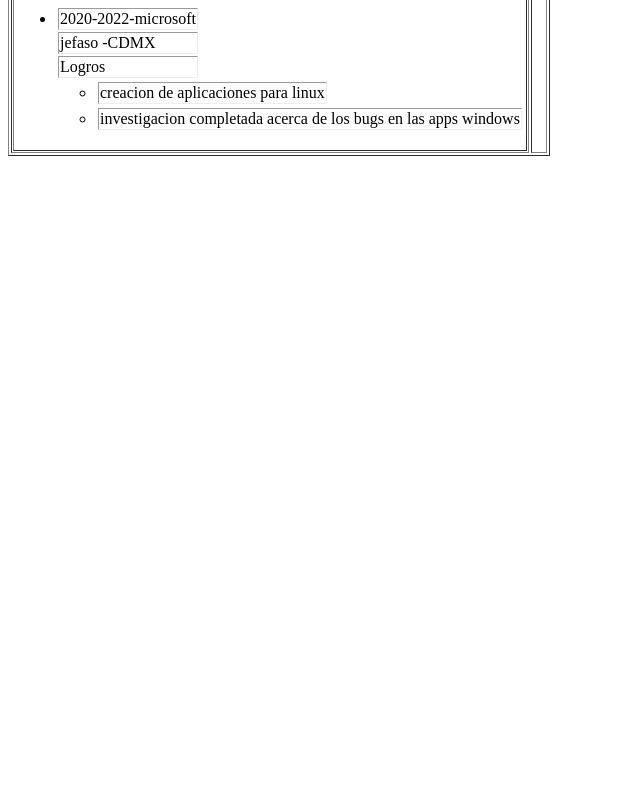
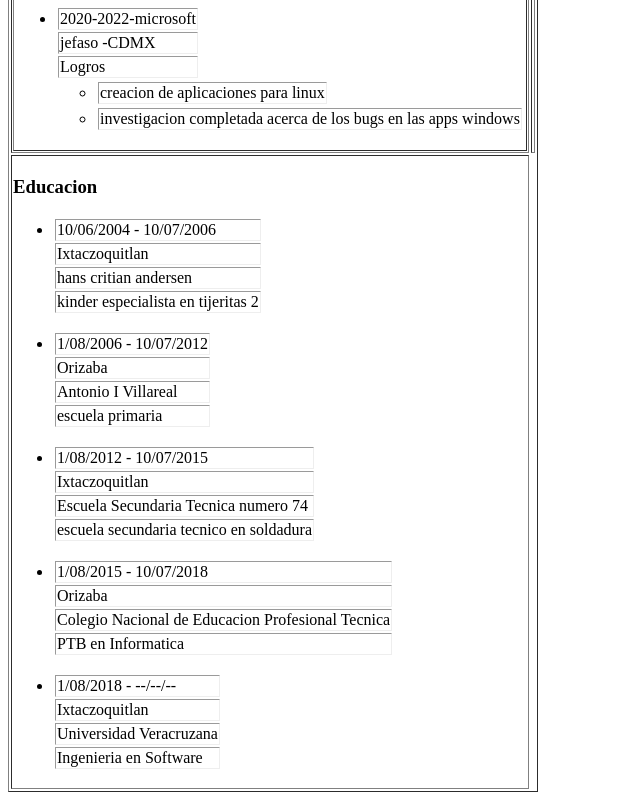
Before and after one commit to jairH3110/jairH3110.github.io, an Angular app: page / in a window 1280 px wide. Shown: the part 627-1427 px from the top of the page, without its empty margins (0-640 px from the left). Before the commit the page ends 800 px from the top, so only its background shows below. Built offline with nearby package versions, Linux system fonts and the light colour scheme.

Commit message:
se creo branch education y se cumplio con las tareas #11

```diff
--- a/src/app/app.component.html
+++ b/src/app/app.component.html
@@ -5,6 +5,9 @@
   </tr>
   <tr>
     <td> <app-work-experience></app-work-experience></td>
-    <td>...</td>
+    <td></td>
+  </tr>
+  <tr>
+    <td><app-education></app-education></td>
   </tr>
 </table>
--- a/src/app/app.module.ts
+++ b/src/app/app.module.ts
@@ -5,12 +5,14 @@ import { AppRoutingModule } from './app-routing.module';
 import { AppComponent } from './app.component';
 import { HeaderComponent } from './header/header.component';
 import { WorkExperienceComponent } from './work-experience/work-experience.component';
+import { EducationComponent } from './education/education.component';
 
 @NgModule({
   declarations: [
     AppComponent,
     HeaderComponent,
-    WorkExperienceComponent
+    WorkExperienceComponent,
+    EducationComponent
   ],
   imports: [
     BrowserModule,
--- /dev/null
+++ b/src/app/education/education.component.html
@@ -0,0 +1,28 @@
+<h3>Educacion</h3>
+<ul *ngFor ="let escuela of education">
+ <li>
+    <tr>
+        <td>
+            {{escuela.fecha}}
+        </td>
+
+    </tr>
+    <tr>
+        <td>
+            {{escuela.lugar}}
+        </td>
+    </tr>
+    <tr>
+        <td>
+            {{escuela.nombre}}
+        </td>
+    </tr>
+
+    <tr>
+        <td>
+            {{escuela.estudio}}
+        </td>
+    </tr>
+ </li>
+
+</ul>
--- /dev/null
+++ b/src/app/education/education.component.ts
@@ -0,0 +1,48 @@
+import { Component, OnInit } from '@angular/core';
+
+@Component({
+  selector: 'app-education',
+  templateUrl: './education.component.html',
+  styleUrls: ['./education.component.scss']
+})
+export class EducationComponent implements OnInit {
+  education : Array<any>=[]
+  constructor() { }
+
+  ngOnInit(): void {
+
+   let escuela ={fecha:"10/06/2004 - 10/07/2006",
+   lugar:"Ixtaczoquitlan",
+   nombre:"hans critian andersen",
+   estudio:"kinder especialista en tijeritas 2"}
+
+   let escuela2 ={fecha:"1/08/2006 - 10/07/2012",
+   lugar:"Orizaba",
+   nombre:"Antonio I Villareal",
+   estudio:"escuela primaria"}
+
+   let escuela3 ={fecha:"1/08/2012 - 10/07/2015",
+   lugar:"Ixtaczoquitlan",
+   nombre:"Escuela Secundaria Tecnica numero 74",
+   estudio:"escuela secundaria tecnico en soldadura"}
+
+   let escuela4 ={fecha:"1/08/2015 - 10/07/2018",
+   lugar:"Orizaba",
+   nombre:"Colegio Nacional de Educacion Profesional Tecnica",
+   estudio:"PTB en Informatica"}
+
+
+   let escuela5 ={fecha:"1/08/2018 - --/--/--",
+   lugar:"Ixtaczoquitlan",
+   nombre:"Universidad Veracruzana",
+  estudio:"Ingenieria en Software"}
+
+  this.education.push(escuela);
+  this.education.push(escuela2);
+  this.education.push(escuela3);
+  this.education.push(escuela4);
+  this.education.push(escuela5);
+  }
+
+
+}
```
Also changed, not shown: src/app/education/education.component.scss (added), 1 other file (tests, documents, lock files or other folders).
